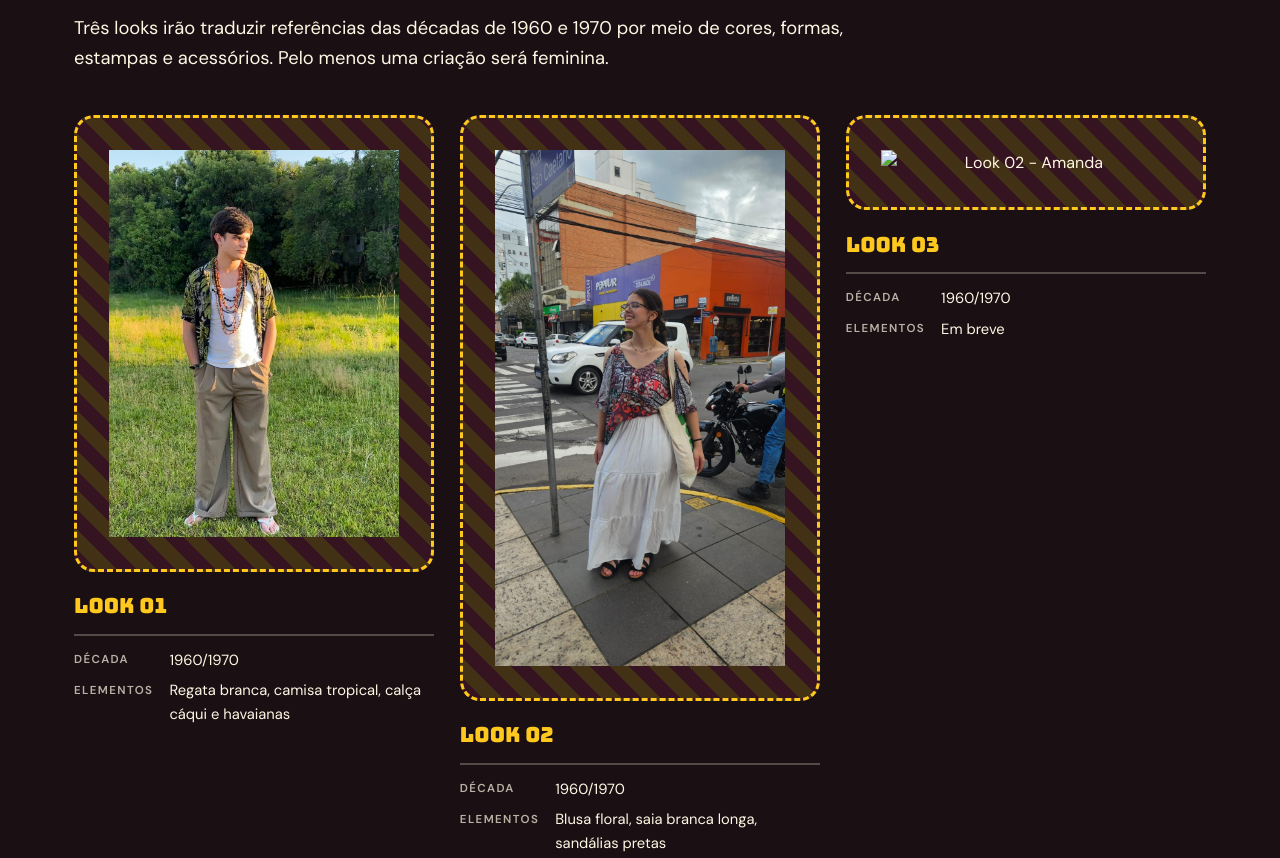
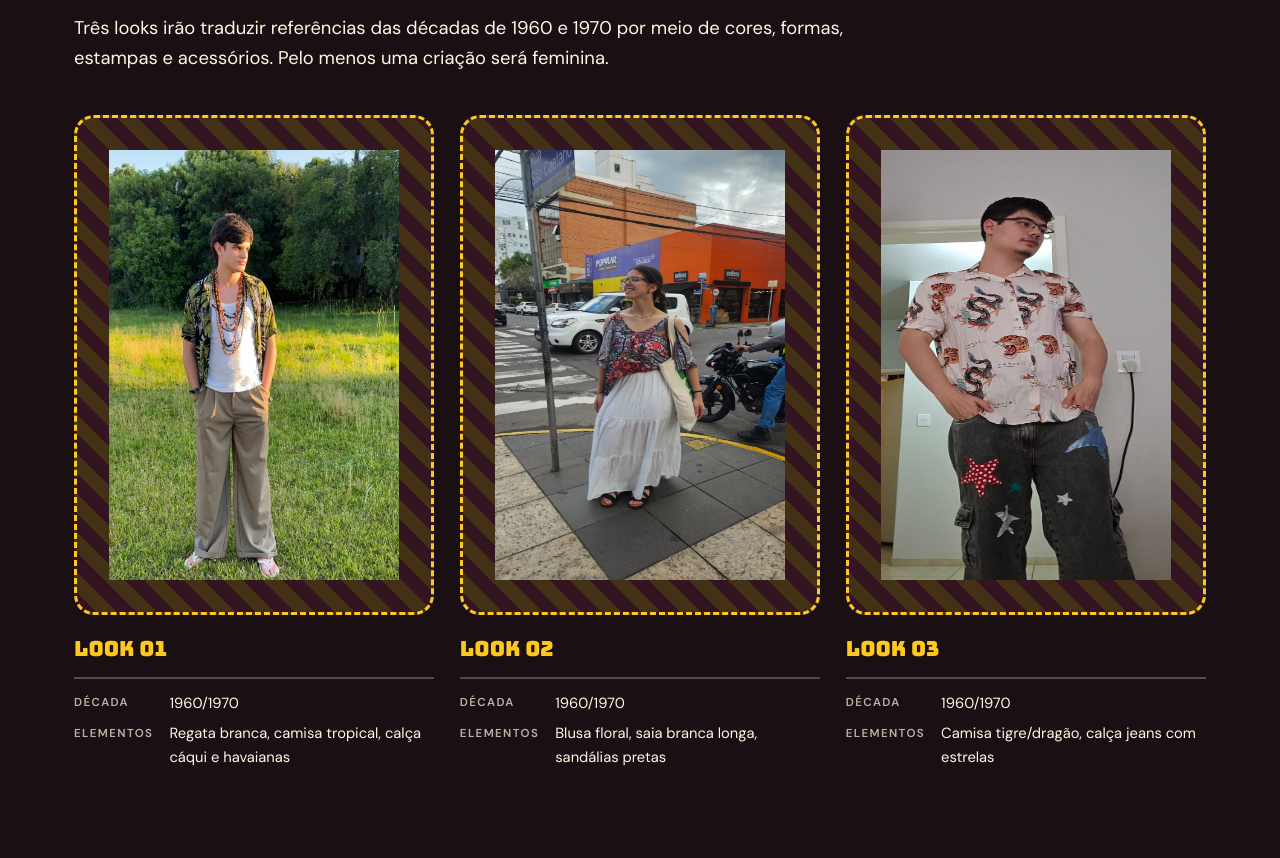
Before and after one commit to rothmail/tropicalia, a plain HTML site: page index.html in a window 1280 px wide. Shown: the part 7029-7887 px from the top of the page. Drawn offline with Linux system fonts and the light colour scheme.

Commit message:
Atualização: tamanho de imagens dos figurinos alterado

```diff
--- a/index.html
+++ b/index.html
@@ -312,7 +312,7 @@
           </article>
           <article class="look reveal">
             <img class="ph ph-tall" src="./site-tropicalismo/site/img/figurino/figurino-henri.jpg"
-              alt="Look 02 - Amanda" />
+              alt="Look 03 - Henri" />
 
             <div class="look-head">
               <h3>LOOK 03</h3>
@@ -321,7 +321,7 @@
               <dt>Década</dt>
               <dd>1960/1970</dd>
               <dt>Elementos</dt>
-              <dd>Em breve</dd>
+              <dd>Camisa tigre/dragão, calça jeans com estrelas</dd>
             </dl>
           </article>
         </div>
--- a/site-tropicalismo/site/style.css
+++ b/site-tropicalismo/site/style.css
@@ -779,6 +779,8 @@ h2 em {
 .ph-tall {
   border-color: var(--yellow);
   color: var(--cream);
+  height: 100%;
+  max-height: 500px;
 }
 
 .poster-grid {
```
Also changed, not shown: site-tropicalismo/site/img/figurino/figurino-henri.jpg (added).
